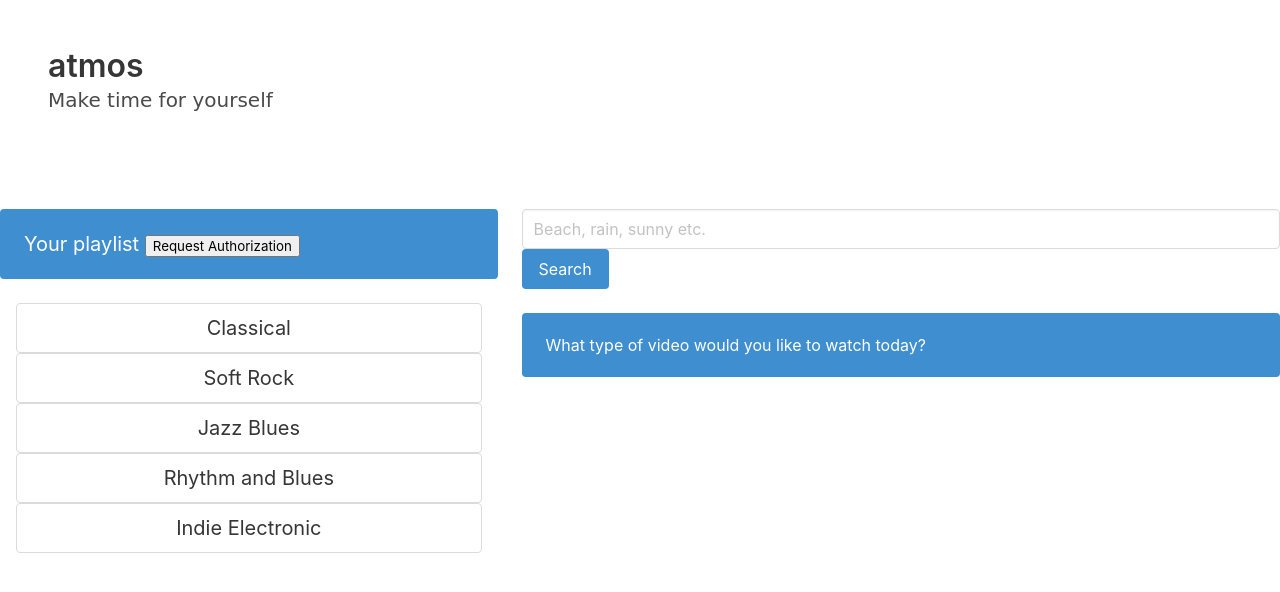
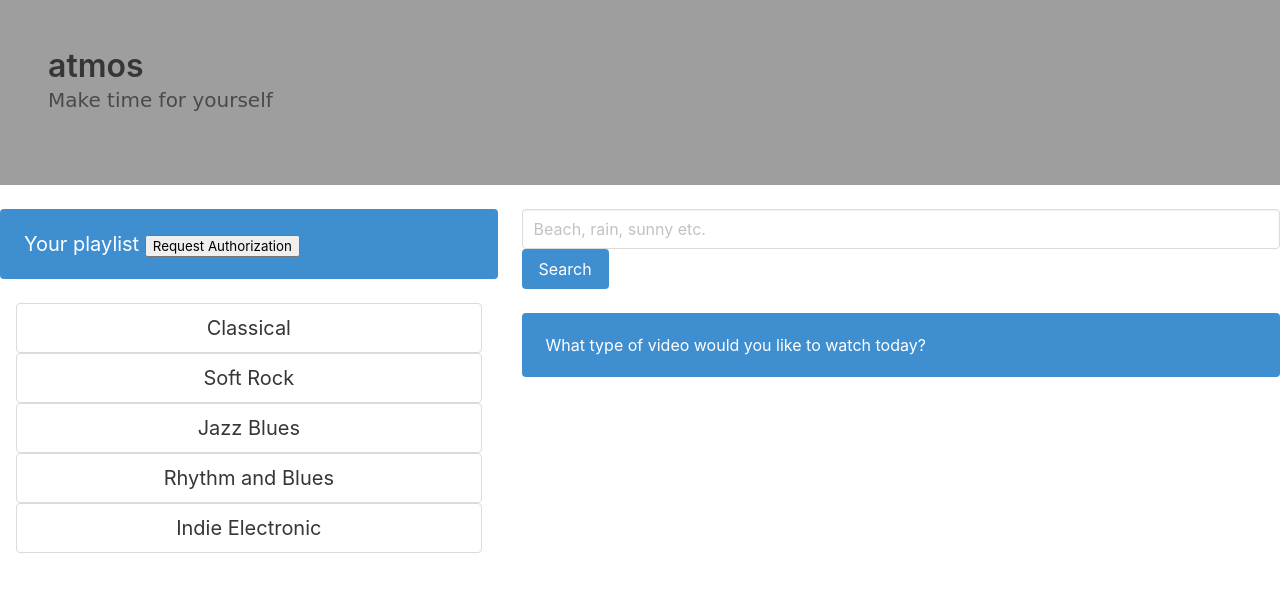
Before and after one commit to chergul/atmos-project, a plain HTML site: page index.html in a window 1280 px wide. Drawn offline with nearby package versions, Linux system fonts and the light colour scheme; the site is published under a folder, as on GitHub Pages, so addresses that start at the root find nothing.

Commit message:
Some changes

```diff
--- a/index.html
+++ b/index.html
@@ -10,7 +10,7 @@
 	</head>
 
 <body onload="onPageLoad()">
-	<section class="hero header-image" style="background-image: url(/spa.jpg); ; background-repeat: no-repeat; background-position: fixed; background-size: 100%;">
+	<section class="hero header-image" style="background-image: url(spa.jpg); ; background-repeat: no-repeat; background-position: fixed; background-size: 100%;">
         <div class="hero-body">
 
           <p class="title">
```
